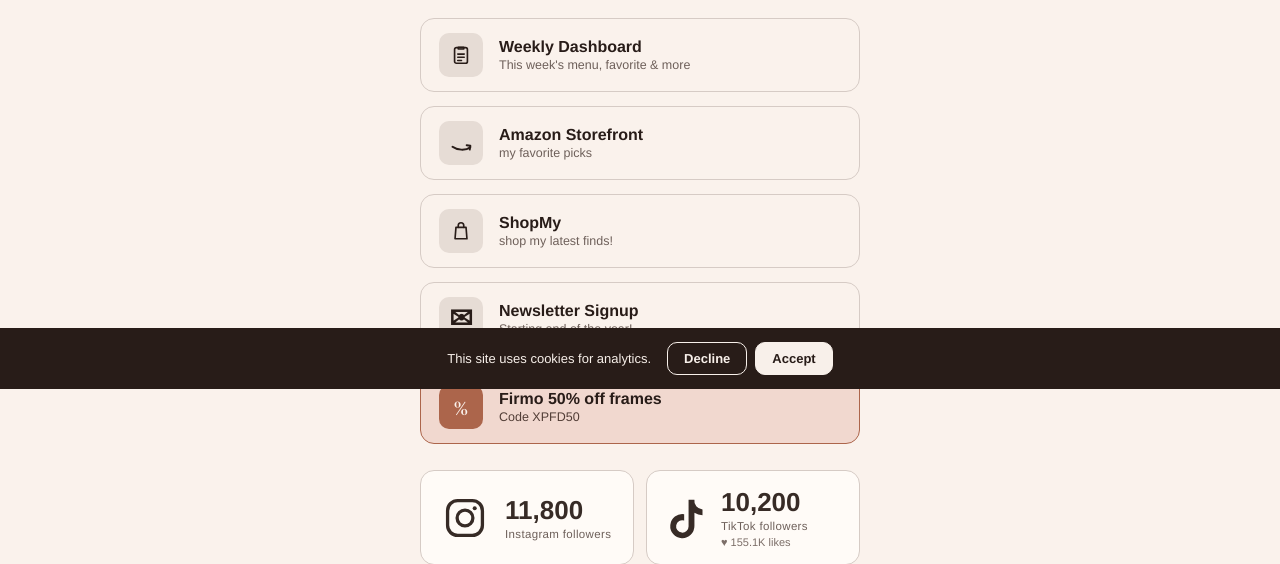
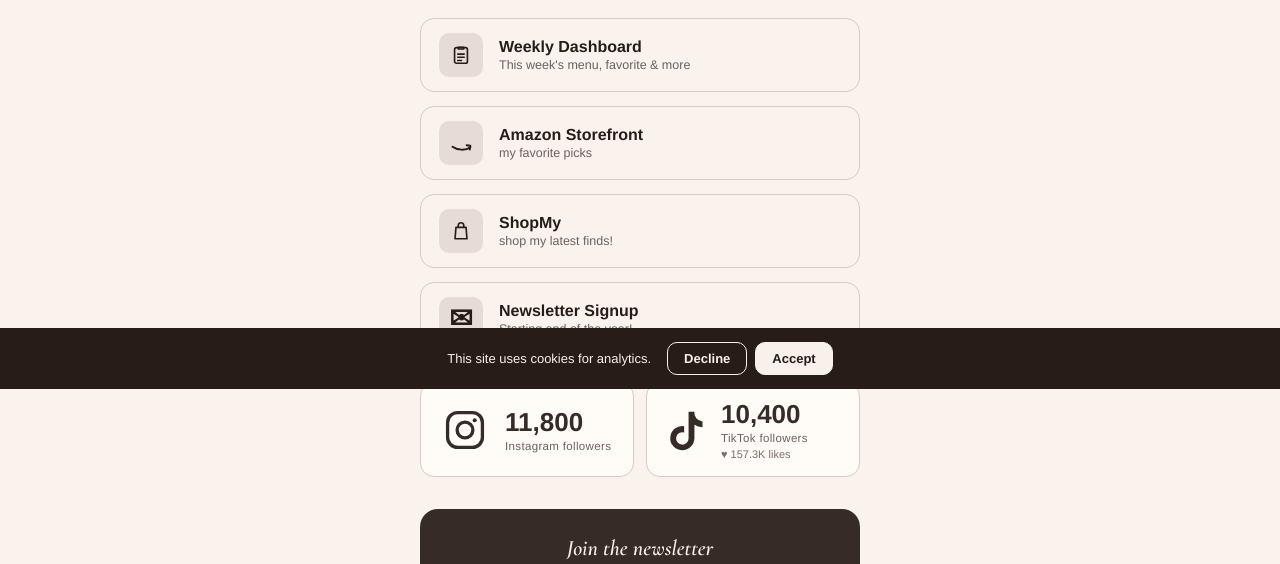
Before and after one commit to joshuagmedina/arimar, a plain HTML site: page index.html in a window 1280 px wide. Shown: the part 411-975 px from the top of the page. Drawn offline with nearby package versions, Linux system fonts and the light colour scheme; a web font is replaced by a local one.

Commit message:
Hide Firmo promo button and update TikTok follower and like counts

```diff
--- a/index.html
+++ b/index.html
@@ -139,6 +139,7 @@
         </a>
       </li>
 
+      <!-- Firmo promo (hidden for now — uncomment to bring back)
       <li>
         <a class="link-row is-promo" href="https://tinyurl.com/55atnjmp" target="_blank" rel="noopener">
           <span class="link-icon icon-glyph-lg">%</span>
@@ -148,6 +149,7 @@
           </span>
         </a>
       </li>
+      -->
     </ul>
 
     <!-- Follower stats -->
@@ -162,9 +164,9 @@
       <div class="stat-card">
         <svg width="28" height="28" viewBox="0 0 24 24" fill="oklch(30% 0.02 40)" style="width:46px;height:44px" aria-hidden="true"><path d="M16.6 2h-3.2v14.6a3.4 3.4 0 1 1-2.4-3.26V9.9a6.6 6.6 0 1 0 5.6 6.5V9.2a7.9 7.9 0 0 0 4.4 1.34V7.3A4.6 4.6 0 0 1 16.6 2z"></path></svg>
         <div class="stat-text">
-          <span class="stat-count">10,200</span>
+          <span class="stat-count">10,400</span>
           <span class="stat-label">TikTok followers</span>
-          <span class="stat-likes">&hearts; 155.1K likes</span>
+          <span class="stat-likes">&hearts; 157.3K likes</span>
         </div>
       </div>
     </div>
```
